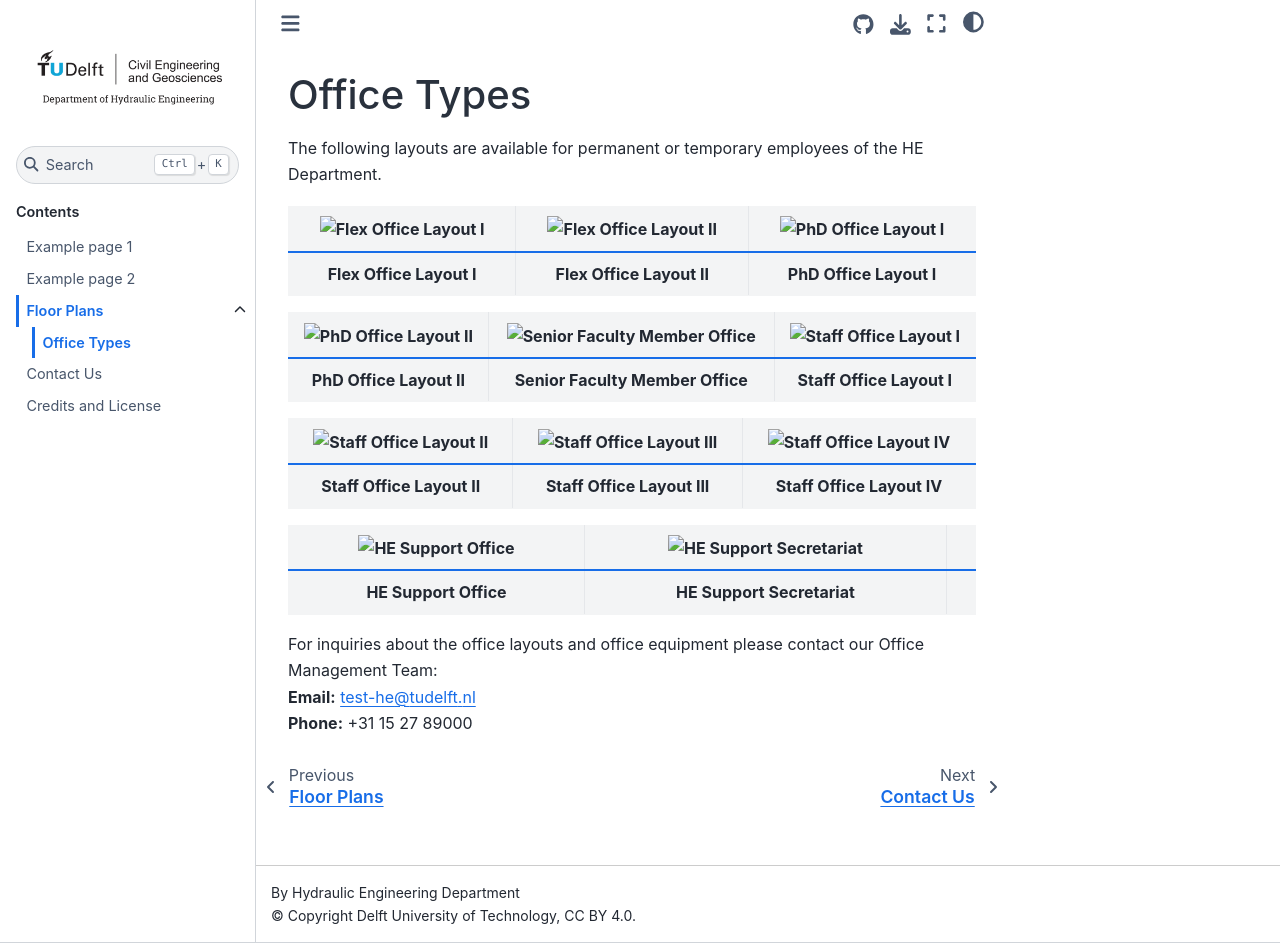
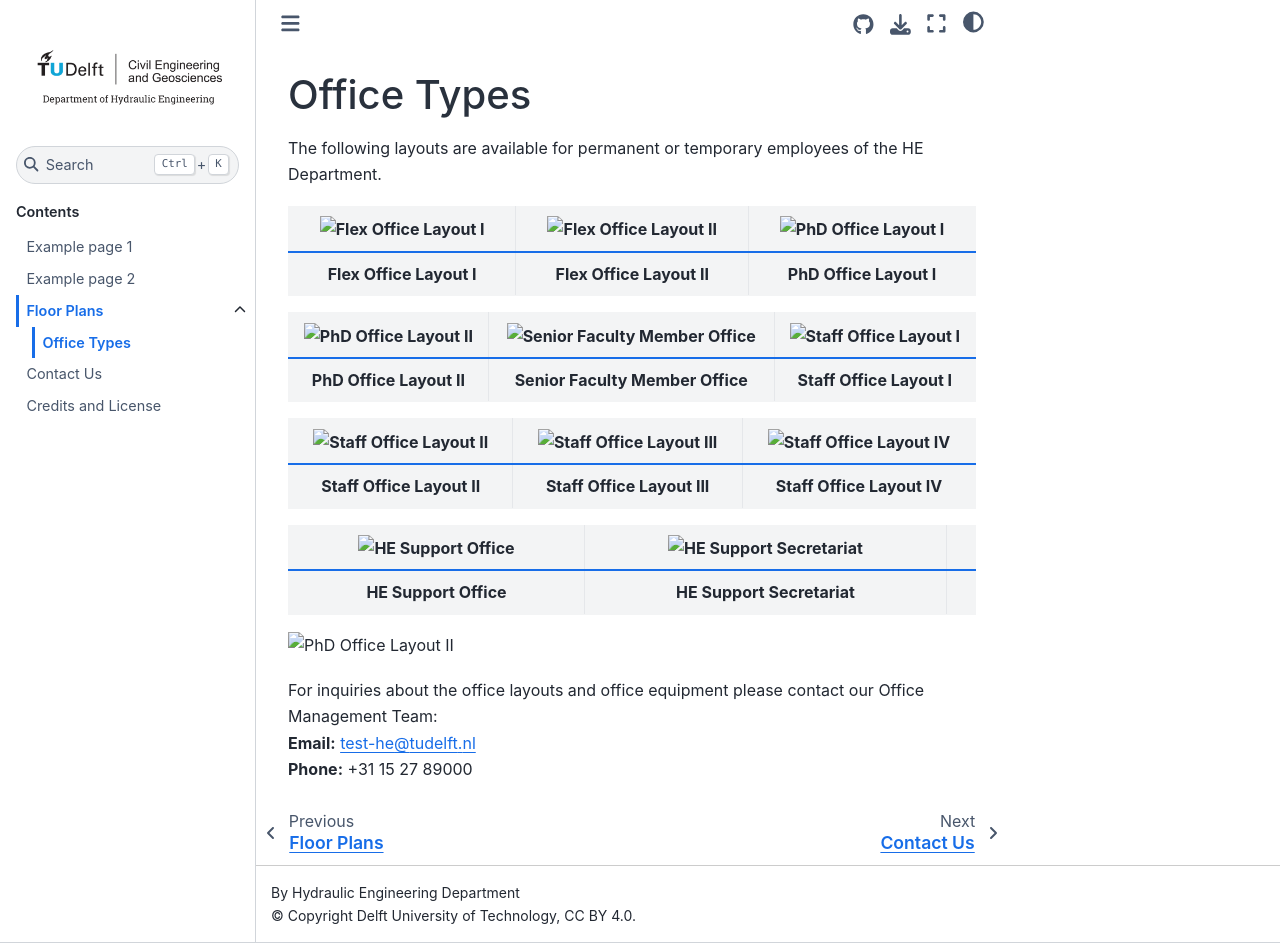
Before and after one commit to TeachBooks/he-staff, a Jupyter Book: the page built from book/some_content/office_layouts.md, in a window 1280 px wide and 943 px high. Built offline with Jupyter Book 1.0.4 settings and Sphinx 7.4.7 and the Sphinx Book theme 1.1.4, drawn with Linux system fonts in a browser that asks for light colours; comment, search, counter and statistics services are not loaded.

Commit message:
test image preview office_layouts.md

```diff
--- a/book/some_content/office_layouts.md
+++ b/book/some_content/office_layouts.md
@@ -16,7 +16,11 @@
 
 | <img src="figures/support_room_layout_3.77.1.png" alt="HE Support Office" width="300"/> | <img src="figures/support_room_secretariat_layout_3.73.1.png" alt="HE Support Secretariat" width="300"/> |  |
 |:-------------------------------------------------:|:-----------------------------------------------------------:|:--:|
-| **HE Support Office**                             | **HE Support Secretariat**                                   |  |
+| **HE Support Office**                             | **HE Support Secretariat**                                   |  |\
+
+
+
+![PhD Office Layout II](figures/phd_layout_2.png)
 
 
 For inquiries about the office layouts and office equipment please contact our Office Management Team:
```
